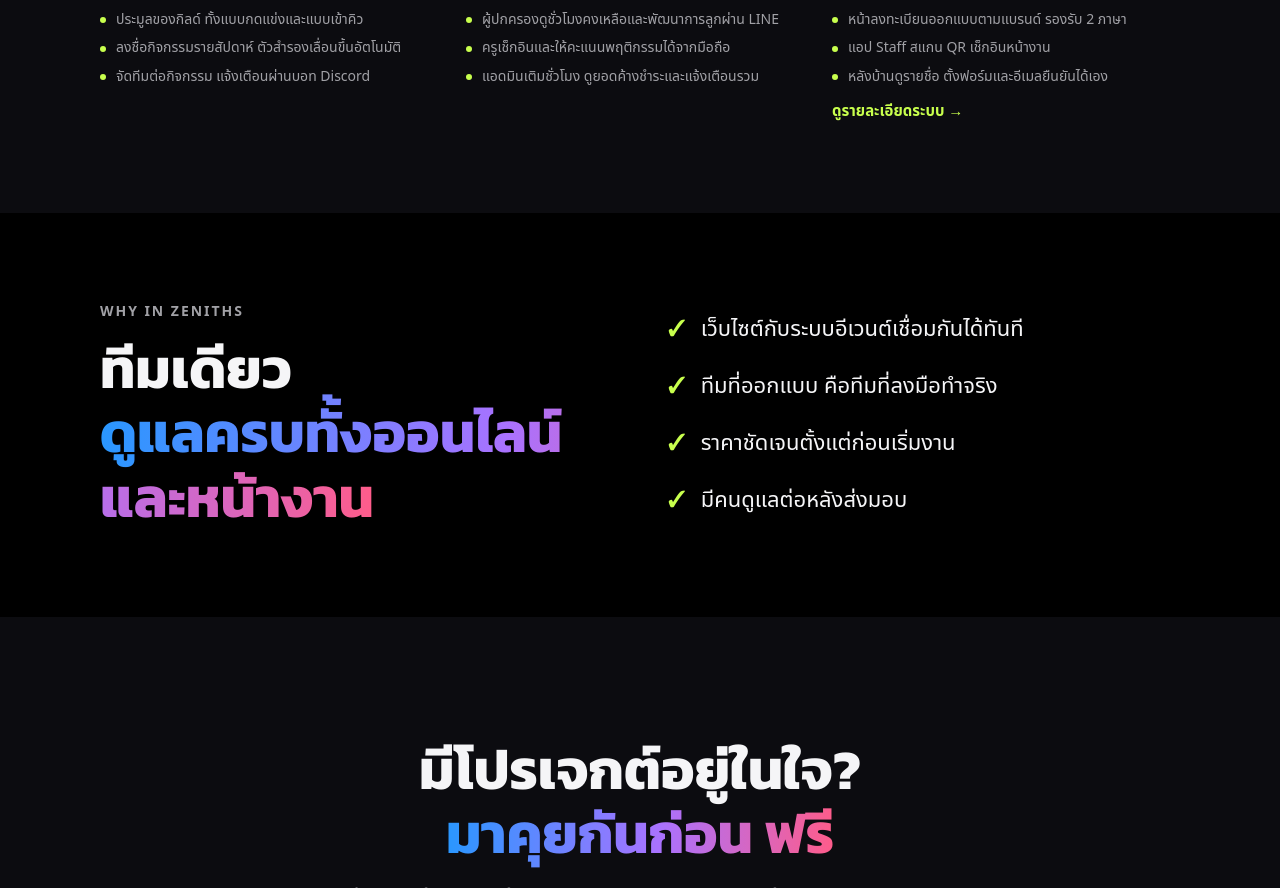
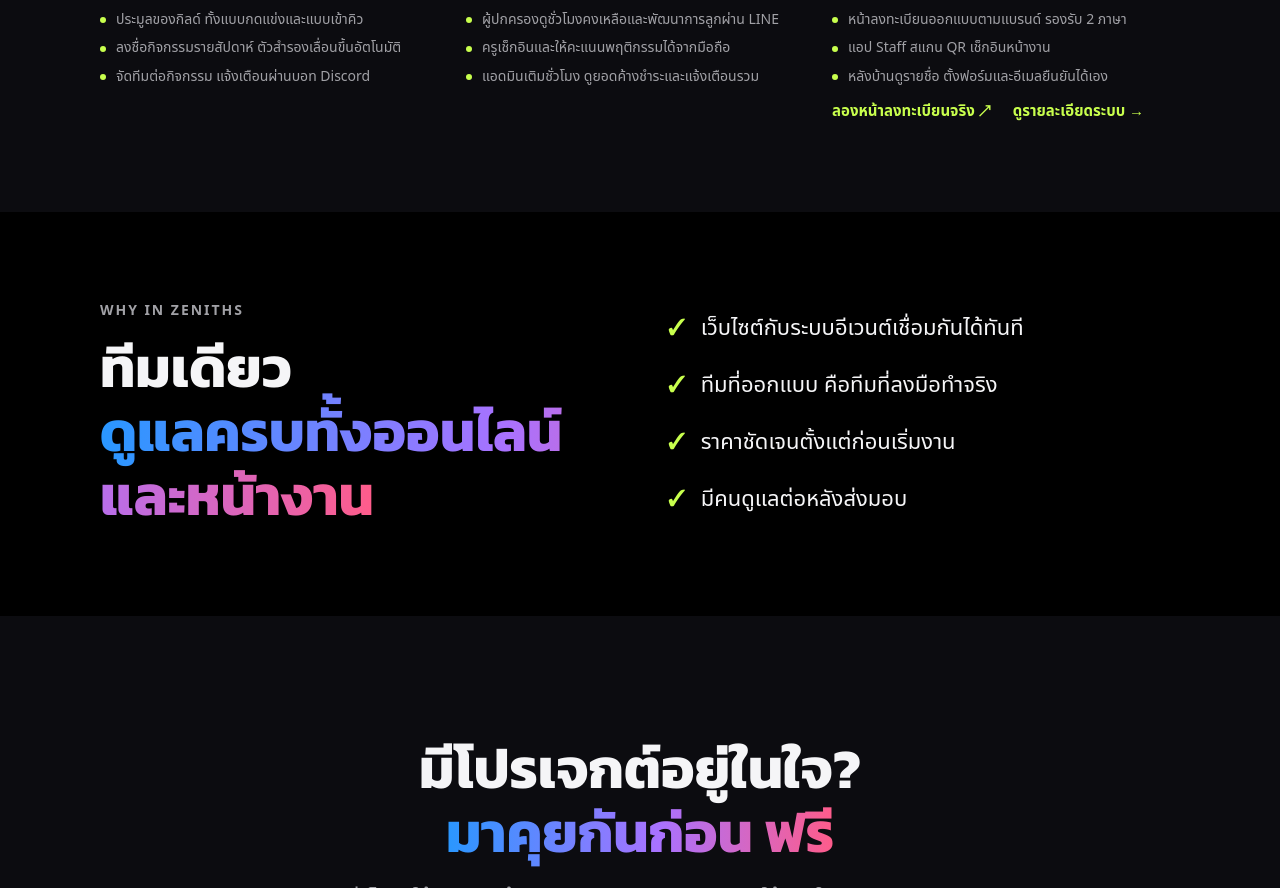
Before and after one commit to sunvsps/IN-ZENITHS-COMPANY, a plain HTML site: page index.html in a window 1280 px wide. Shown: the part 3419-4307 px from the top of the page. Drawn offline with Linux system fonts and the light colour scheme; a web font is replaced by a local one.

Commit message:
Link to the live Chronos Prestige registration page
Add "ลองหน้าลงทะเบียนจริง" links to https://chronos.inzeniths.com on
the Event Registration Platform card and the events page's
registration section.

Co-Authored-By: Claude Opus 5.5 <noreply@anthropic.com>

```diff
--- a/index.html
+++ b/index.html
@@ -137,6 +137,7 @@ h3{font-size:24px;font-weight:700}
 .work .points li{display:flex;gap:10px}
 .work .points li::before{content:"";width:6px;height:6px;border-radius:50%;background:var(--lime);margin-top:.6em;flex:none}
 .work .more{display:inline-block;margin-top:12px;color:var(--lime);font-weight:600;font-size:15px}
+.work .links{display:flex;flex-wrap:wrap;gap:0 22px}
 @media (max-width:820px){.works{grid-template-columns:1fr}}
 
 /* ---------- Work mockups (วาดด้วย CSS ไม่ต้องใช้ไฟล์ภาพ) ---------- */
@@ -441,7 +442,10 @@ footer{border-top:1px solid var(--line);padding-block:28px;color:var(--dim);font
             <li>แอป Staff สแกน QR เช็กอินหน้างาน</li>
             <li>หลังบ้านดูรายชื่อ ตั้งฟอร์มและอีเมลยืนยันได้เอง</li>
           </ul>
-          <a class="more" href="events.html">ดูรายละเอียดระบบ →</a>
+          <div class="links">
+            <a class="more" href="https://chronos.inzeniths.com" target="_blank" rel="noopener">ลองหน้าลงทะเบียนจริง ↗</a>
+            <a class="more" href="events.html">ดูรายละเอียดระบบ →</a>
+          </div>
         </div>
       </div>
     </div>
```
Also changed, not shown: events.html (+3 -0 lines).
